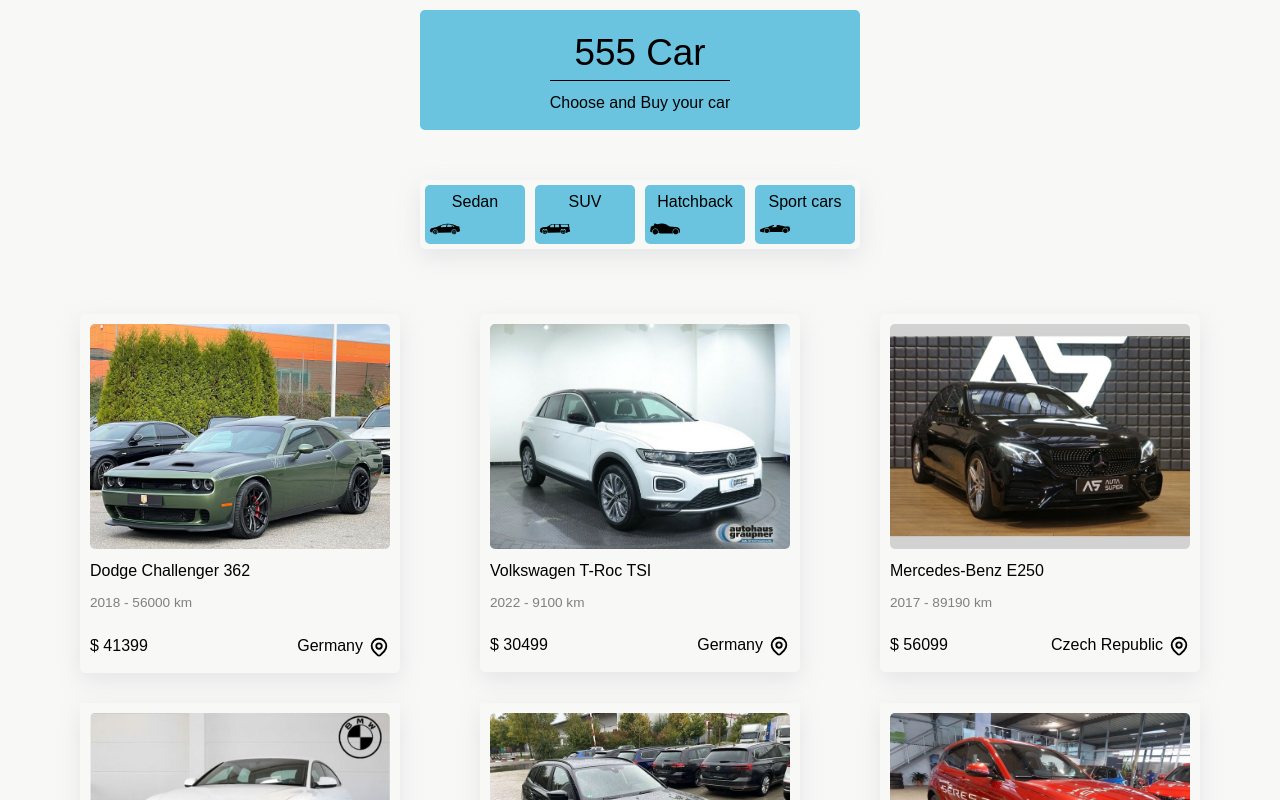
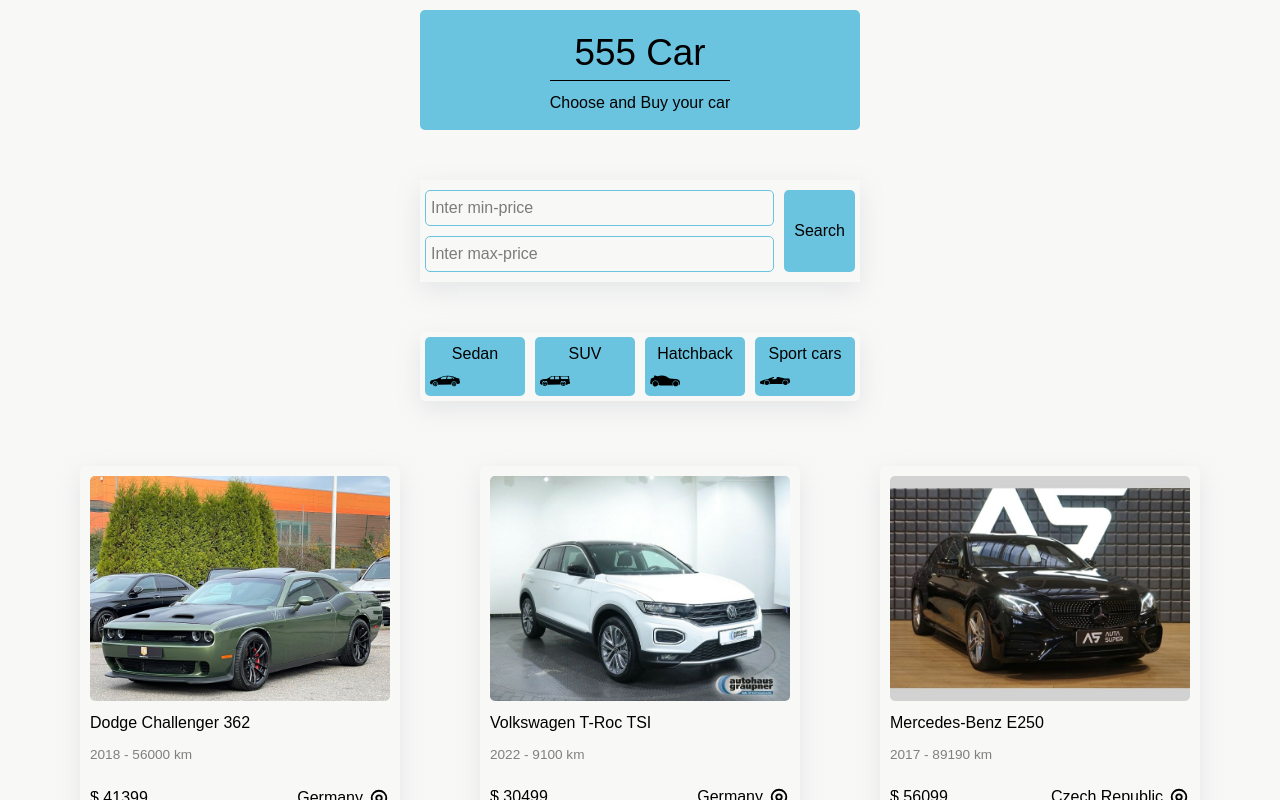
Before and after one commit to yosef-rrezaie/Car-project, a Next.js app: page /cars in a window 1280 px wide. Shown: the top 800 px of the page. Built offline with nearby package versions, Linux system fonts and the light colour scheme.

Commit message:
add filter price section to website

```diff
--- /dev/null
+++ b/components/modules/SearchBar.js
@@ -0,0 +1,38 @@
+import { useState } from "react";
+import { useRouter } from "next/router";
+import styles from "./SearchBar.module.css";
+
+function SearchBar() {
+  const router = useRouter();
+
+  const [min, setMin] = useState("");
+  const [max, setMax] = useState("");
+
+  const searchHandler = () => {
+    if (min && max) {
+      router.push(`/filter/${min}/${max}`);
+    } else {
+      alert("Please Enter minimum and maximum price!");
+    }
+  };
+
+  return (
+    <div className={styles.container}>
+      <div>
+        <input
+          placeholder="Inter min-price"
+          value={min}
+          onChange={(e) => setMin(e.target.value)}
+        />
+        <input
+          placeholder="Inter max-price"
+          value={max}
+          onChange={(e) => setMax(e.target.value)}
+        />
+      </div>
+      <button onClick={searchHandler}>Search</button>
+    </div>
+  );
+}
+
+export default SearchBar;
--- /dev/null
+++ b/components/modules/SearchBar.module.css
@@ -0,0 +1,45 @@
+.container {
+    box-shadow: rgba(149, 157, 165, 0.2) 0px 8px 24px;
+    width: 440px;
+    margin: 50px auto;
+    padding: 5px;
+    display: flex;
+    justify-content: space-between;
+  }
+
+  .container div {
+    display: flex;
+    flex-direction: column;
+    width: 100%;
+  }
+  .container input {
+    border: 1px solid #6ac4df;
+    border-radius: 5px;
+    padding: 5px;
+    margin: 5px 0;
+  }
+
+  .container button {
+    margin: 5px 0;
+    background-color: #6ac4df;
+    border: none;
+    padding: 10px;
+    border-radius: 5px;
+    cursor: pointer;
+    margin-left: 10px;
+  }
+
+  @media (max-width: 600px) {
+    .container {
+      width: 320px;
+      flex-wrap: wrap;
+      justify-content: center;
+    }
+    .container button {
+      width: 100%;
+      margin: 5px;
+    }
+    .container div {
+      margin: 5px;
+    }
+  }
--- a/components/templates/CarList.module.css
+++ b/components/templates/CarList.module.css
@@ -8,11 +8,12 @@
     align-items: center;
     font-size: 1.5rem;
     width: fit-content;
-    background-color: #befa00;
+    background-color: #6ac4df;
     padding: 10px 15px;
     border-radius: 5px;
     margin: 50px 0;
     cursor: pointer;
+    color: white;
   }
 
   .back p {
--- a/pages/cars/index.js
+++ b/pages/cars/index.js
@@ -1,10 +1,12 @@
 import Categories from "@/components/modules/Categories";
+import SearchBar from "@/components/modules/SearchBar";
 import CarsPage from "@/components/templates/CarsPage";
 import carsData from "@/data/carsData";
 
 function Details() {
   return (
     <div>
+      <SearchBar/>
       <Categories/>
       <CarsPage data={carsData} />
     </div>
```
